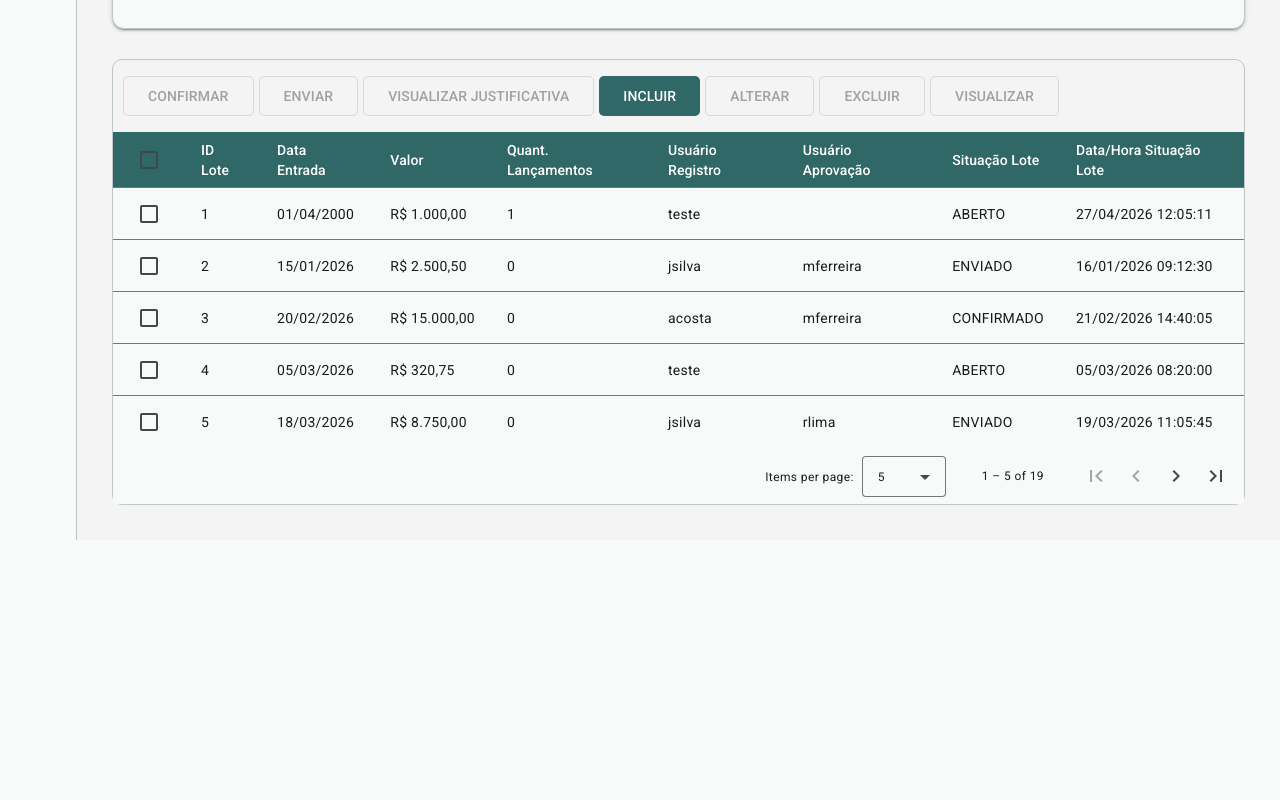
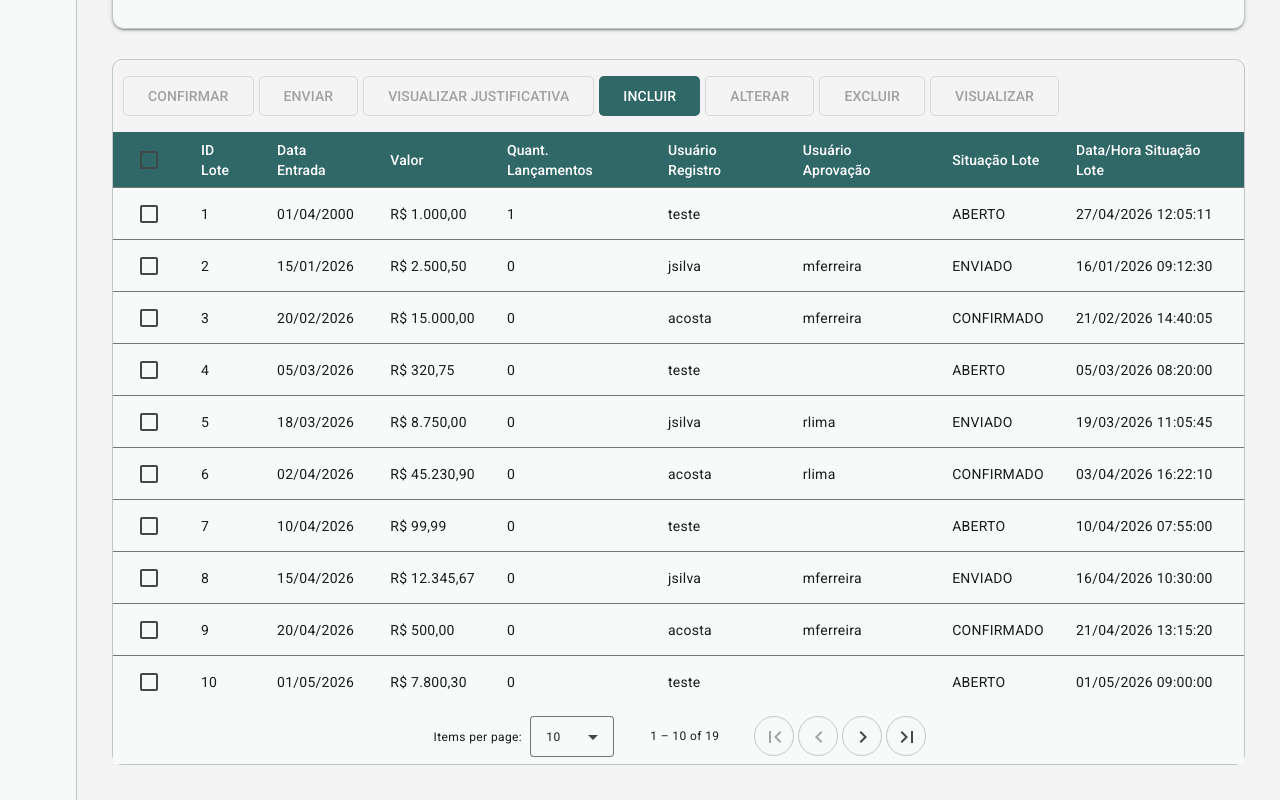
Before and after one commit to Jcamihao/outros-creditos-debitos, an Angular app: page / in a window 1280 px wide. Shown: the part 638-1438 px from the top of the page. Before the commit the page ends 1178 px from the top, so only its background shows below. Built offline with nearby package versions, Linux system fonts and the light colour scheme.

Commit message:
feat: ajusta a configuração do paginator na tabela de lotes para incluir a opção de pageSize

```diff
--- a/src/app/features/components/tabela-lotes/tabela-lotes.component.html
+++ b/src/app/features/components/tabela-lotes/tabela-lotes.component.html
@@ -64,5 +64,4 @@
   <tr mat-header-row *matHeaderRowDef="displayedColumns"></tr>
   <tr mat-row *matRowDef="let row; columns: displayedColumns"></tr>
 </table>
-
-<mat-paginator [pageSizeOptions]="[5, 10, 20]" showFirstLastButtons></mat-paginator>
+<mat-paginator [pageSizeOptions]="[5, 10, 20]" [pageSize]="10" showFirstLastButtons></mat-paginator>
--- a/src/app/features/components/tabela-lotes/tabela-lotes.component.scss
+++ b/src/app/features/components/tabela-lotes/tabela-lotes.component.scss
@@ -1,6 +1,20 @@
 :host {
   display: block;
   overflow-x: auto;
+}
+
+:host ::ng-deep .mat-mdc-paginator-container {
+  justify-content: center;
+}
+
+:host ::ng-deep .mat-mdc-icon-button {
+  border-radius: 50%;
+  border: 1px solid var(--mat-sys-outline-variant);
+  margin: 0 2px;
+}
+
+table {
+  border: 0;
 }
 
 th.mat-mdc-header-cell {
```
